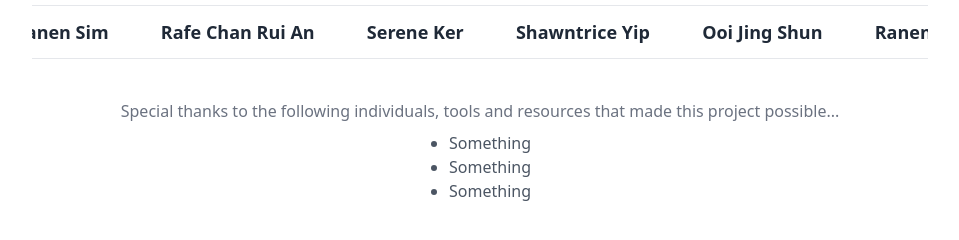
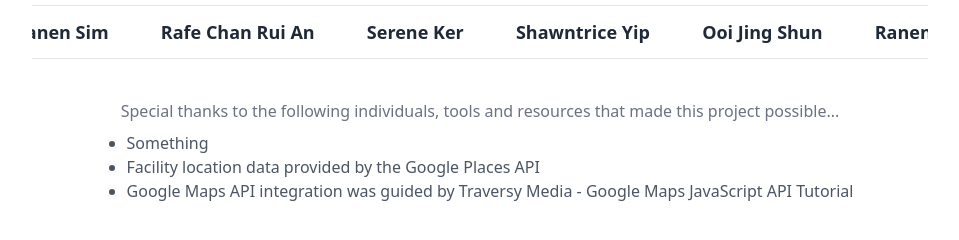
Before and after one commit to fisherman-23/BED2025Apr_P03_T2, a website: page public/credit.html in a window 1280 px wide. Shown: the part 410-650 px from the top of the page, without its empty margins (160-1119 px from the left). Drawn offline with nearby package versions, Linux system fonts and the light colour scheme.

Commit message:
docs: updated credits and readme

```diff
--- a/public/credit.html
+++ b/public/credit.html
@@ -54,8 +54,18 @@
             </p>
             <ul class="list-disc pl-5 text-gray-600 mt-2">
                 <li>Something</li>
-                <li>Something</li>
-                <li>Something</li>
+                <li>
+                    Facility location data provided by the
+                    <a href="https://developers.google.com/maps/documentation/places/web-service/overview" target="_blank" rel="noopener noreferrer">
+                        Google Places API
+                    </a>
+                </li>
+                <li>
+                    Google Maps API integration was guided by
+                    <a href="https://www.youtube.com/watch?v=Zxf1mnP5zcw" target="_blank" rel="noopener noreferrer">
+                        Traversy Media - Google Maps JavaScript API Tutorial
+                    </a>
+                </li>
             </ul>
         </div>
     </div>
--- a/public/facility-discovery/style.css
+++ b/public/facility-discovery/style.css
@@ -216,13 +216,12 @@
 
 .facility-header img {
     width: 1.8rem;
-    height: 1.8rem;
+    height: 2.4rem;
 }
 
 #facilityImage {
     display: block;
     width: 100%;
-    height: 20rem;
     object-fit: cover;
     border-radius: 1rem;
 }
```
Also changed, not shown: README.md.
